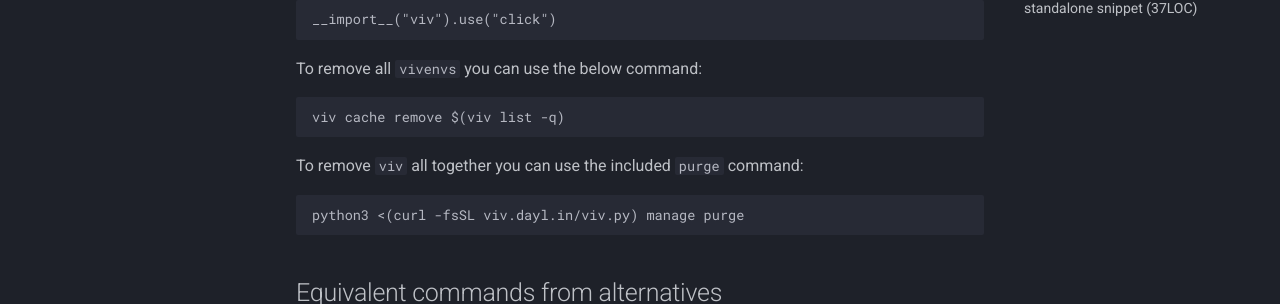
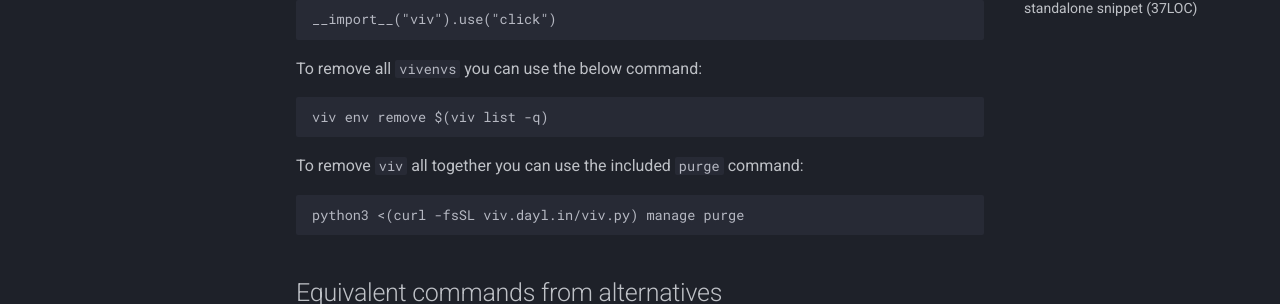
Before and after one commit to daylinmorgan/viv, an MkDocs documentation site: the page built from docs/usage.md, in a window 1280 px wide and 900 px high. Shown: the part 295-599 px from the top of the window. Built offline with MkDocs 1.6.1 and Material for MkDocs 9.7.7, drawn with Linux system fonts in a browser that asks for light colours; comment, search, counter and statistics services are not loaded.

Commit message:
docs: update outdated command

````diff
--- a/docs/usage.md
+++ b/docs/usage.md
@@ -10,7 +10,7 @@ __import__("viv").use("click")
 To remove all `vivenvs` you can use the below command:
 
 ```sh
-viv cache remove $(viv list -q)
+viv env remove $(viv list -q)
 ```
 
 To remove `viv` all together you can use the included `purge` command:
````
Also changed, not shown: README.md (+1 -1 lines).
